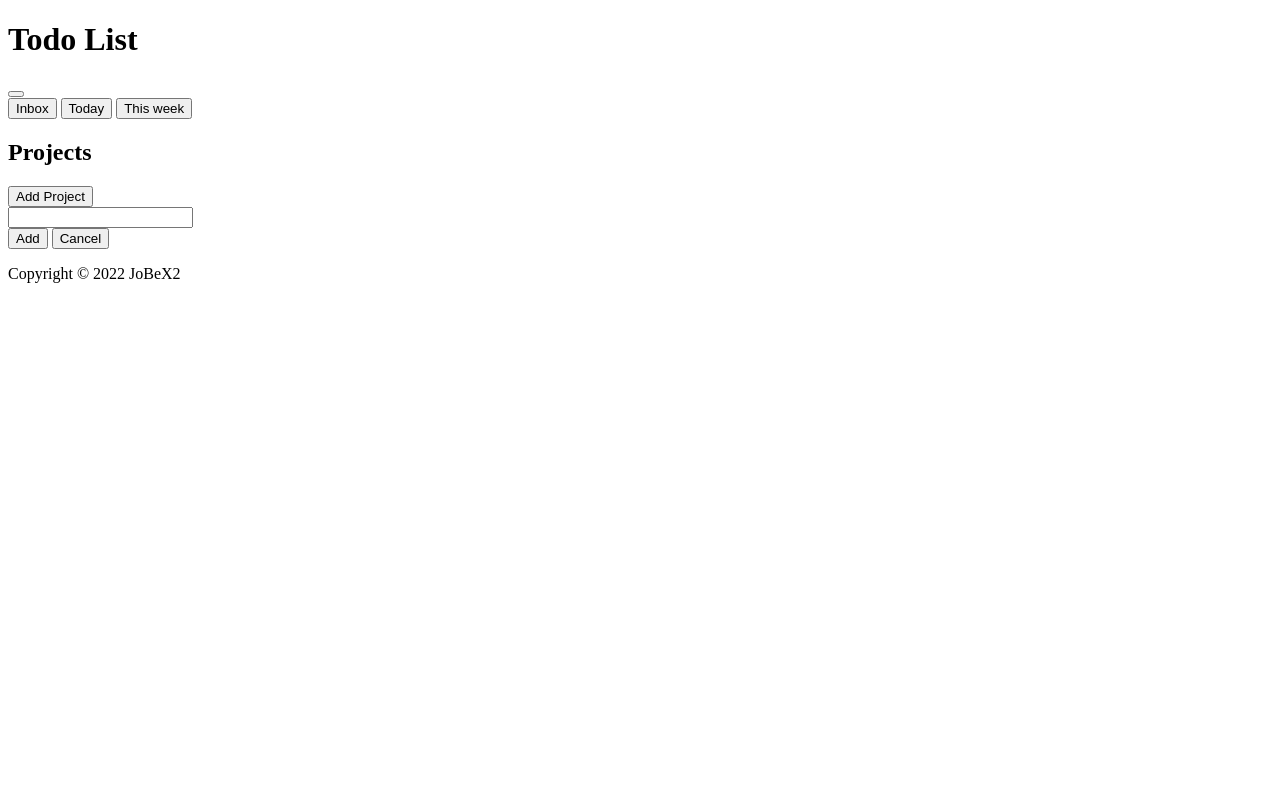
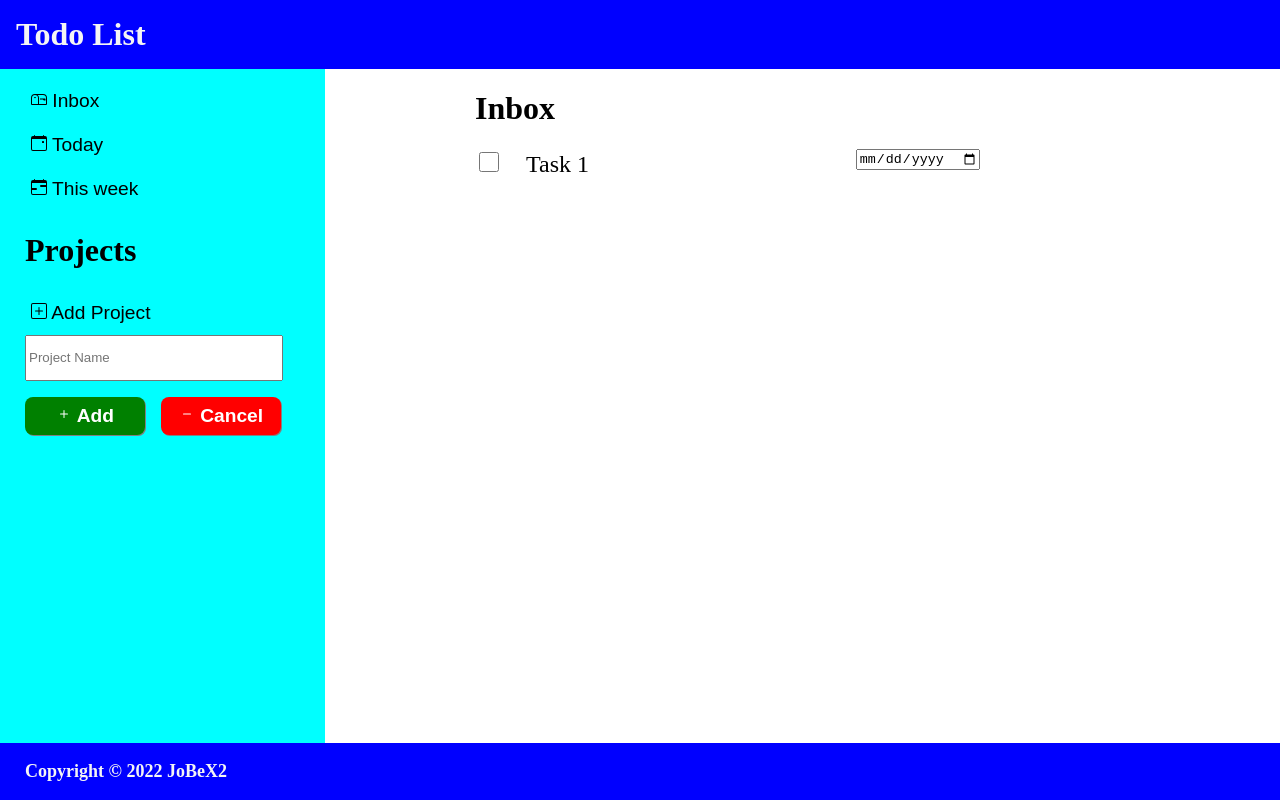
Before and after one commit to jobex2/todo-list, a website built with webpack: page dist/index.html in a window 1280 px wide. Built offline with Linux system fonts and the light colour scheme.

Commit message:
add stlye.css

```diff
--- a/package.json
+++ b/package.json
@@ -19,6 +19,8 @@
   },
   "homepage": "https://github.com/jobex2/todo-list#readme",
   "devDependencies": {
+    "css-loader": "^6.7.1",
+    "style-loader": "^3.3.1",
     "webpack": "^5.72.0",
     "webpack-cli": "^4.9.2"
   }
--- a/src/index.js
+++ b/src/index.js
@@ -1 +1,3 @@
+import "./style.css";
+
 alert("this is a test");
--- /dev/null
+++ b/src/style.css
@@ -0,0 +1,137 @@
+body {
+    margin: 0;
+    height: 100vh;
+    /*children*/
+    display: flex;
+    flex-direction: column;
+    justify-content: space-between;
+}
+
+.header {
+    background-color: blue;
+    margin: 0;
+}
+
+.page-name {
+    padding: 16px;
+    margin: 0;
+    color:whitesmoke;
+}
+
+.flex-middle {
+    /*children*/
+    display: flex;
+    /* self */
+    flex-grow: 1;
+}
+
+.nav {
+    width: 300px;
+    background-color: aqua;
+    padding-left: 25px;
+
+    /* self */
+    flex-grow: 0;
+
+    /* childern */
+    display: flex;
+    flex-direction: column;
+    align-content: left;
+}
+
+.main {
+    margin: 0 300px 0 150px;
+
+    /*children*/
+    display: flex;
+    align-items: flex-start;
+    flex-direction: column;
+    /* self */
+    flex-grow: 1;
+}
+.default-projects-list {
+    /* childern */
+    display: flex;
+    flex-direction: column;
+    padding-top: 10px;
+}
+
+
+ul {
+    list-style-type: ;
+    padding: 0;
+}
+
+button {
+    font-size: larger;
+    background-color: aqua;
+    width: 150px;
+    height: auto;
+    text-align: left;
+    margin: 10px 0;
+    border: none;
+    cursor: pointer;
+}
+
+.submit-buttons {
+    display: flex;
+}
+
+.button-add, .button-cancel{
+    background-color: green;
+    border-radius: 8px;
+    box-shadow: 1px 1px grey;
+    padding: 8px;
+    width: 120px;
+    margin: 16px 16px 0 0;
+    color: white;
+    font-weight: 700;
+    text-align: center;
+}
+
+.button-cancel {
+    background-color: red;
+}
+
+.new-project-input {
+    width: 250px;
+    height: 40px;
+}
+
+.footer {
+    background-color: blue;
+}
+
+.footer p {
+    color: whitesmoke;
+    font-size: large;
+    font-weight: bold;
+    padding-left: 25px;
+}
+
+a {
+    text-decoration: none;
+    color: whitesmoke;
+}
+
+.content {
+    /* childern */
+    display: flex;
+    justify-content: space-between;
+
+    /* self */
+    align-self: stretch;
+}
+
+input[type="checkbox"]{
+    width: 20px;
+    height:20px;
+
+}
+
+
+.task-left div{
+    display: inline-block;
+    font-size: x-large;
+    padding-left: 20px;
+}
--- a/webpack.config.js
+++ b/webpack.config.js
@@ -9,6 +9,13 @@ module.exports = {
   output: {
     filename: 'main.js',
     path: path.resolve(__dirname, 'dist'),
-    clean: true,
+  },
+  module: {
+    rules: [
+      {
+        test: /\.css$/i,
+        use: ['style-loader', 'css-loader'],
+      },
+    ],
   },
 };
```
Also changed, not shown: dist/index.html, dist/main.js, 1 other file.
